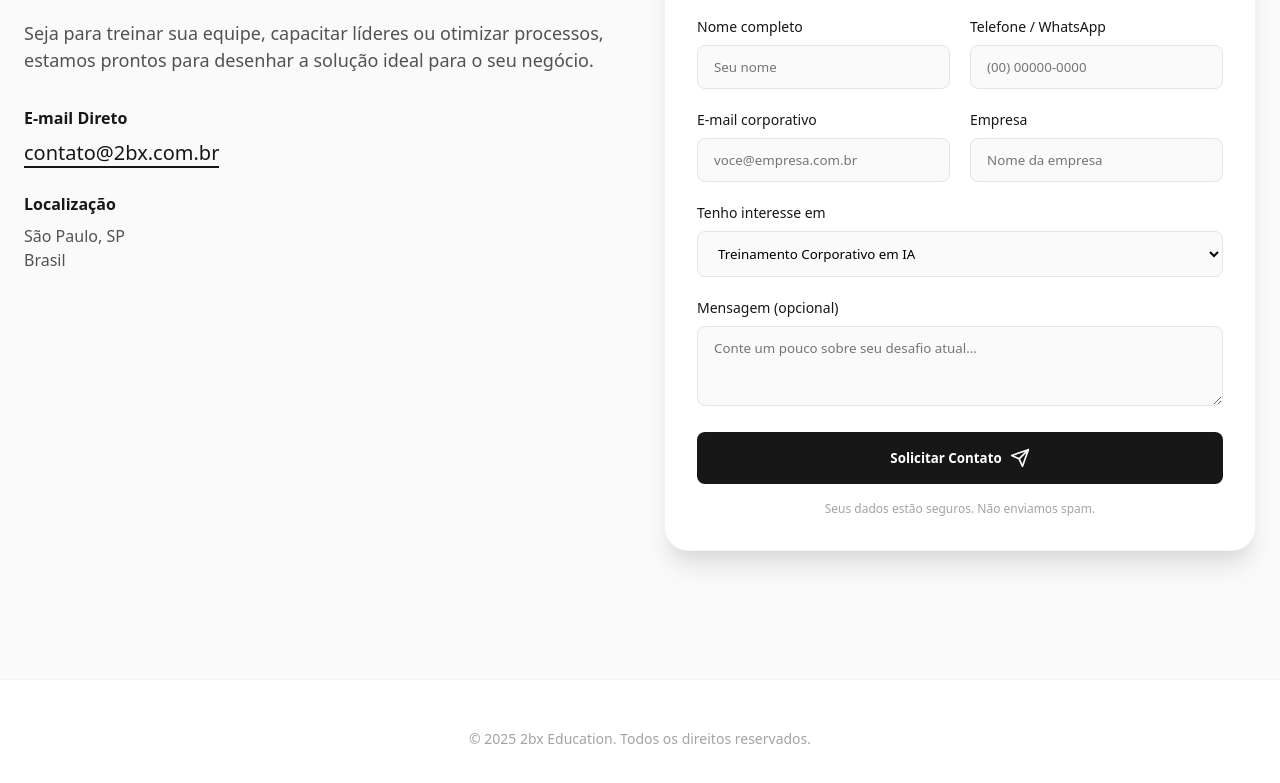
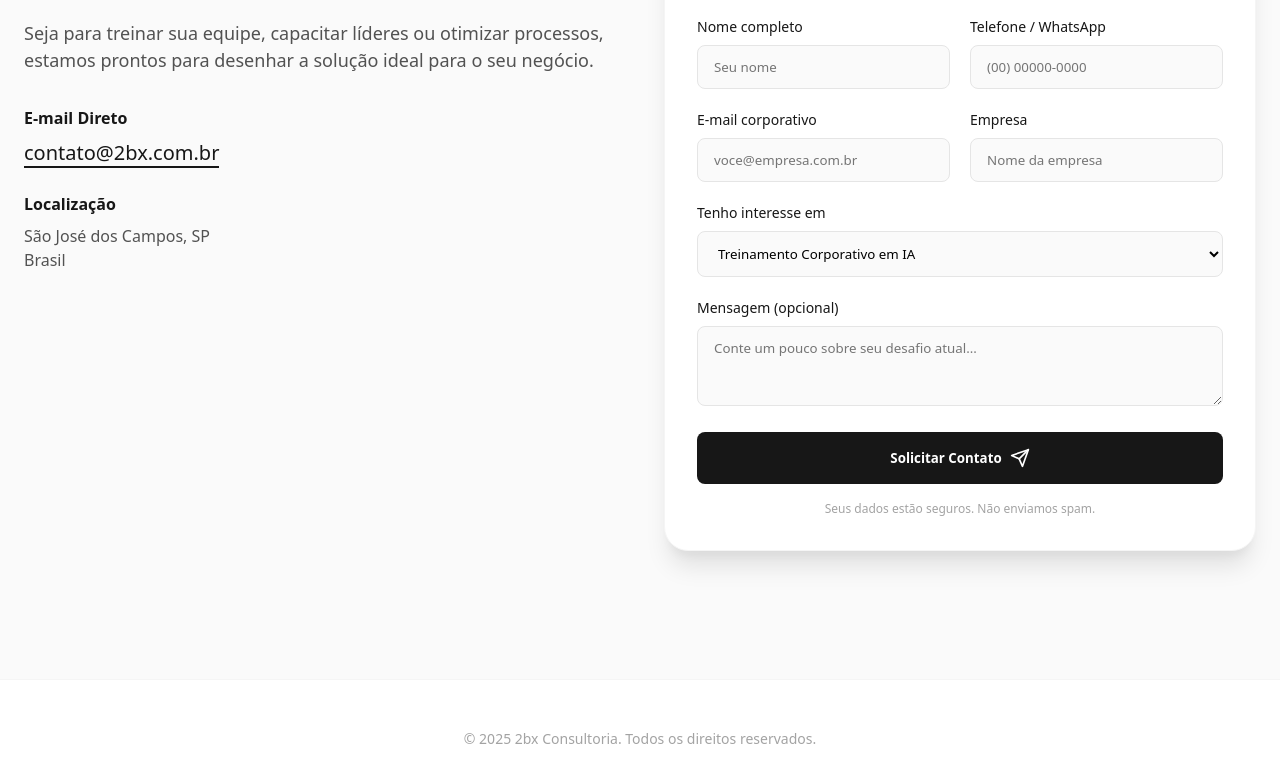
Before and after one commit to adriano2bx/site-2bx, a plain HTML site: page index.html in a window 1280 px wide. Shown: the part 3338-4121 px from the top of the page. Drawn offline with Linux system fonts and the light colour scheme.

Commit message:
Update index.html

```diff
--- a/index.html
+++ b/index.html
@@ -850,7 +850,7 @@
                         </div>
                         <div>
                             <h4 style="font-weight: 700; margin-bottom: 0.5rem;">Localização</h4>
-                            <p style="color: var(--color-neutral-600);">São Paulo, SP<br>Brasil</p>
+                            <p style="color: var(--color-neutral-600);">São José dos Campos, SP<br>Brasil</p>
                         </div>
                     </div>
                 </div>
@@ -928,7 +928,7 @@
     <!-- FOOTER -->
     <footer>
         <div class="container">
-            © <script>document.write(new Date().getFullYear())</script> 2bx Education. Todos os direitos reservados.
+            © <script>document.write(new Date().getFullYear())</script> 2bx Consultoria. Todos os direitos reservados.
         </div>
     </footer>
 
```
